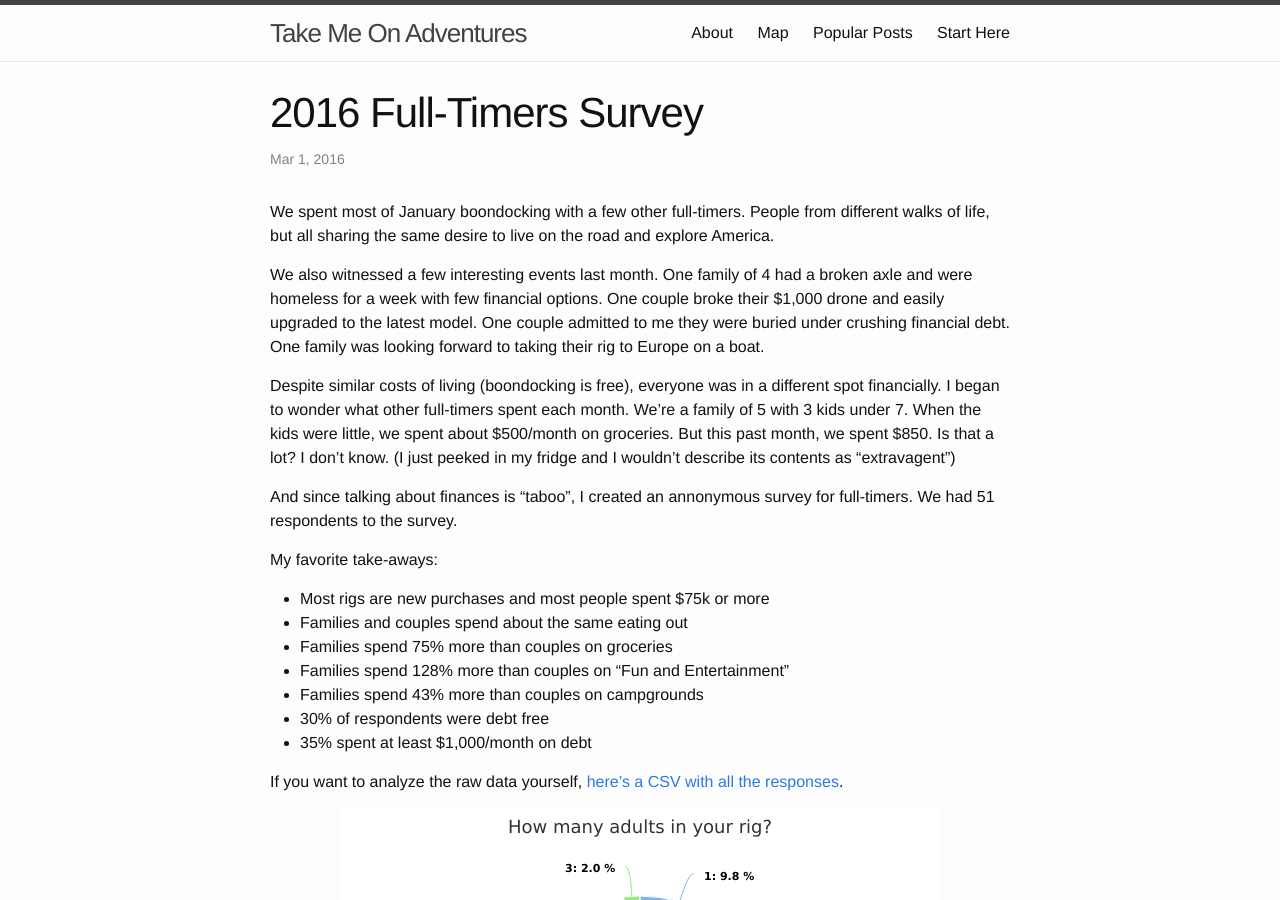
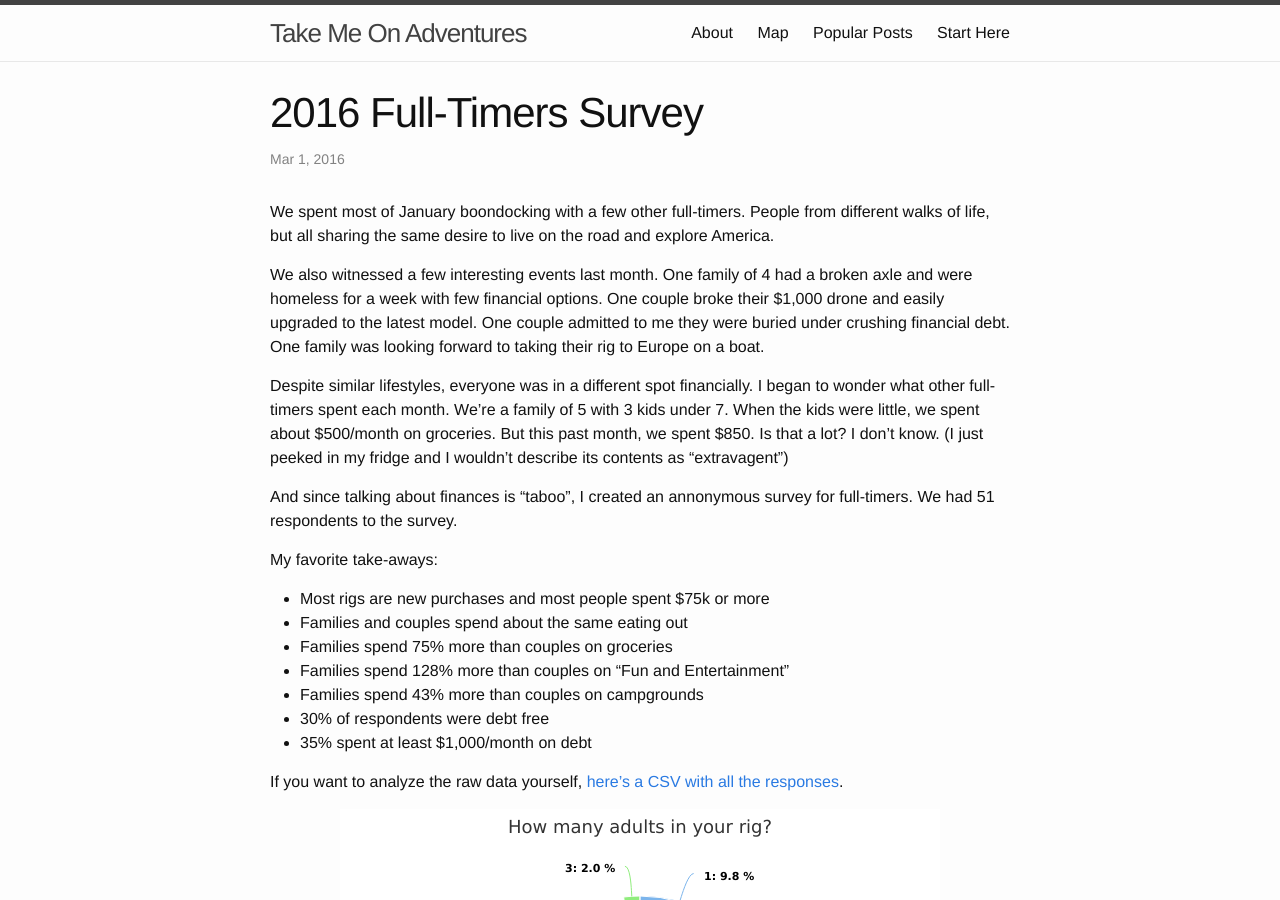
Before and after one commit to jmccartie/takemeonadventures, a Jekyll site: the page built from _posts/2016-03-01-2016-full-timers-survey.markdown, in a window 1280 px wide and 900 px high. Built offline with Jekyll 4.4.1, drawn with Linux system fonts in a browser that asks for light colours.

Commit message:
Update 2016-03-01-2016-full-timers-survey.markdown

```diff
--- a/_posts/2016-03-01-2016-full-timers-survey.markdown
+++ b/_posts/2016-03-01-2016-full-timers-survey.markdown
@@ -23,7 +23,7 @@ We spent most of January boondocking with a few other full-timers. People from d
 
 We also witnessed a few interesting events last month. One family of 4 had a broken axle and were homeless for a week with few financial options. One couple broke their $1,000 drone and easily upgraded to the latest model. One couple admitted to me they were buried under crushing financial debt. One family was looking forward to taking their rig to Europe on a boat.
 
-Despite similar costs of living (boondocking is free), everyone was in a different spot financially. I began to wonder what other full-timers spent each month. We're a family of 5 with 3 kids under 7. When the kids were little, we spent about $500/month on groceries. But this past month, we spent $850. Is that a lot? I don't know. (I just peeked in my fridge and I wouldn't describe its contents as "extravagent")
+Despite similar lifestyles, everyone was in a different spot financially. I began to wonder what other full-timers spent each month. We're a family of 5 with 3 kids under 7. When the kids were little, we spent about $500/month on groceries. But this past month, we spent $850. Is that a lot? I don't know. (I just peeked in my fridge and I wouldn't describe its contents as "extravagent")
 
 And since talking about finances is "taboo", I created an annonymous survey for full-timers. We had 51 respondents to the survey.
 
```
